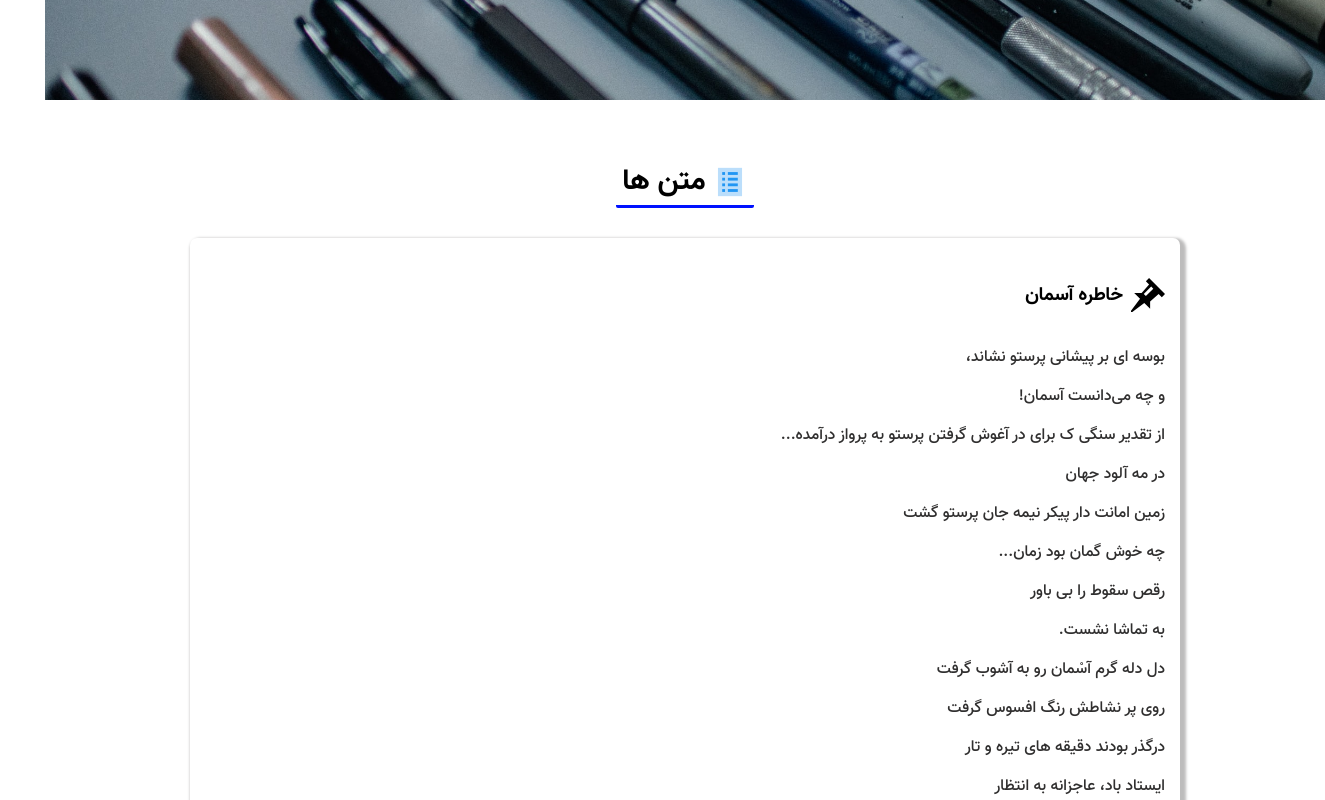
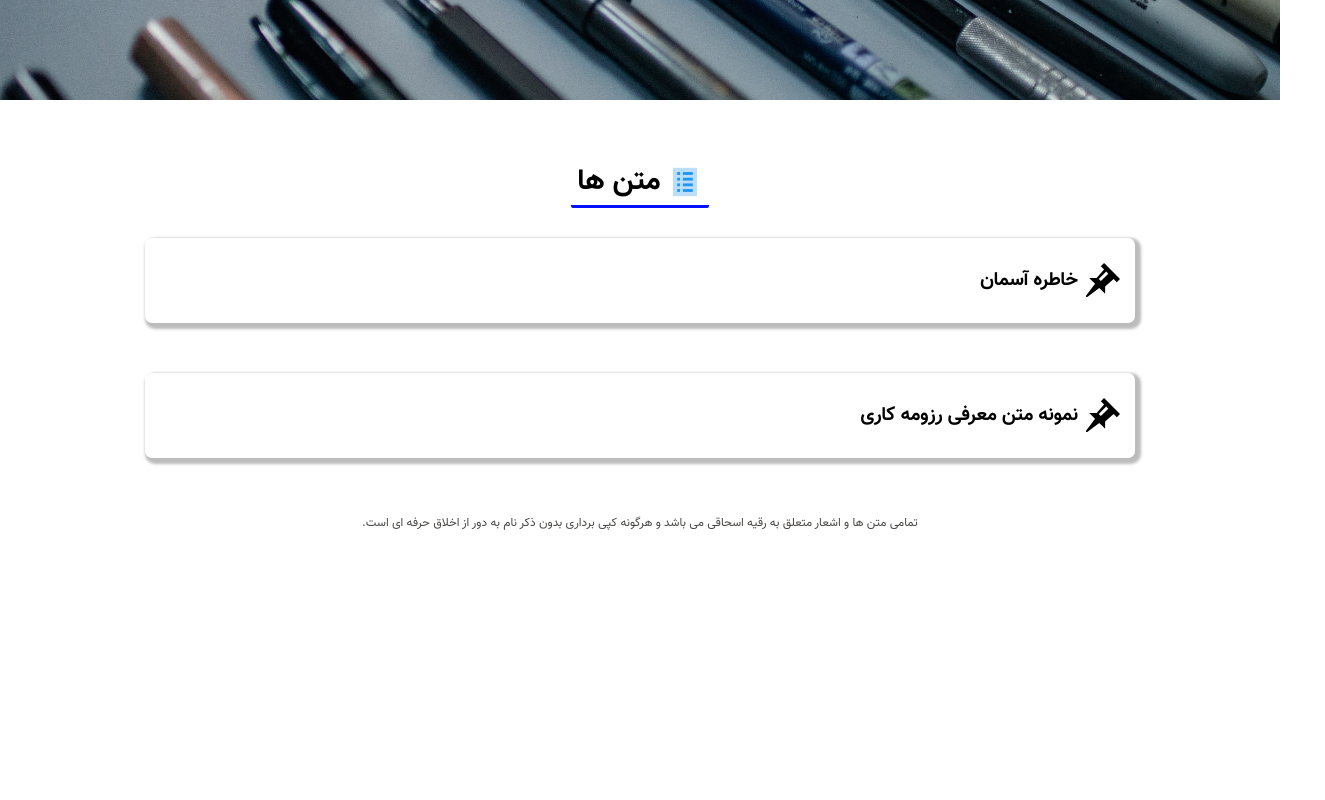
Before and after one commit to Roghayeh-EsHaghi/resume, a React (Create React App) app: page / in a window 1280 px wide. Shown: the part 380-1180 px from the top of the page, 1325 px wide, since content can reach past the window. After the commit the page ends 918 px from the top, so only its background shows below. Built offline with nearby package versions, Linux system fonts and the light colour scheme.

Commit message:
added cv

```diff
--- a/src/assets/styles/App.css
+++ b/src/assets/styles/App.css
@@ -122,7 +122,6 @@ body {
 }
 .stories {
   margin-top: 30px;
-  padding: 0px 45px;
   font-size: 25px;
   display: flex;
   flex-direction: column;
@@ -147,7 +146,7 @@ body {
   width: 75%;
   box-shadow: 3px 3px 3px 3px rgb(189, 188, 188);
   height: fit-content;
-  padding: 15px;
+  padding: 0 15px;
   margin-bottom: 50px;
   font-size: medium;
   border-radius: 7px;
@@ -157,7 +156,9 @@ body {
   justify-content: flex-start;
   align-items: center;
   font-size: larger;
+  cursor: pointer;
 }
+
 .story p {
   line-height: 39px;
   color: rgb(48, 47, 47);
@@ -168,3 +169,9 @@ footer {
   padding: 6px 10px;
   text-align: center;
 }
+.collapsible {
+  transition: all 0.75s linear;
+  transition-delay: 0ms;
+  overflow-y: hidden;
+  margin-bottom: 0px;
+}
--- a/src/assets/styles/index.css
+++ b/src/assets/styles/index.css
@@ -4,6 +4,7 @@ body {
     'Ubuntu', 'Cantarell', 'Fira Sans', 'Droid Sans', 'Helvetica Neue',
     sans-serif;
   -webkit-font-smoothing: antialiased;
+  padding: 0;
   -moz-osx-font-smoothing: grayscale;
 }
 
--- /dev/null
+++ b/src/components/KhaterehAseman.jsx
@@ -0,0 +1,66 @@
+import React, { useState } from "react";
+import { ImPushpin } from "react-icons/im";
+
+export default function KhaterehAseman() {
+  const [state, setState] = useState({
+    isCollapsed: true,
+  });
+  return (
+    <div className="story">
+      <h4
+        onClick={(e) =>
+          setState((prev) => ({
+            ...prev,
+            isCollapsed: !state.isCollapsed,
+          }))
+        }
+      >
+        <ImPushpin style={{ marginLeft: "8px" }} size={34} />
+        خاطره آسمان
+      </h4>
+      <p style={{ maxHeight: state.isCollapsed ? "0px" : "700px" }} className="collapsible">
+        بوسه ای بر پیشانی پرستو نشاند، <br />و چه می‌دانست آسمان! <br />
+        از تقدیر سنگی ک برای در آغوش گرفتن پرستو به پرواز درآمده...
+        <br />
+        در مه آلود جهان
+        <br />
+        زمین امانت دار پیکر نیمه جان پرستو گشت
+        <br />
+        چه خوش گمان بود زمان...
+        <br />
+        رقص سقوط را بی باور
+        <br />
+        به تماشا نشست.
+        <br />
+        دل دله گرم آسْمان رو به آشوب گرفت
+        <br />
+        روی پر نشاطش رنگ افسوس گرفت
+        <br />
+        درگذر بودند دقیقه های تیره و تار
+        <br />
+        ایستاد باد، عاجزانه به انتظار
+        <br />
+        بغض ابری ترکید...
+        <br />
+        گونه هایش لغزید...
+        <br />
+        قطراتی چند از گوشه چشمانش بچکید...
+        <br />
+        رز سرخ که به قلقلک شبنم عادت داشت
+        <br />
+        از خواب پرید ، غرش رعد را شنید
+        <br />
+        رنگ رویش پرید
+        <br />
+        در بیکران دور
+        <br />
+        دمی گرم ، بدرود داد پیکری سرد را...
+        <br />و پرستو در مه آلود زمان رفت ز یاد
+        <br />
+        بار زنده بود
+        <br />
+        آخرین نمایش پروازش در خاطر آسمان.
+      </p>
+    </div>
+  );
+}
--- /dev/null
+++ b/src/components/ResumeAli.jsx
@@ -0,0 +1,33 @@
+import React, {useState} from "react";
+import { ImPushpin } from "react-icons/im";
+
+export default function ResumeAli() {
+  const [state, setState] = useState({
+    isCollapsed: true,
+  });
+  return (
+    <div className="story">
+      <h4 onClick={(e) =>
+        setState((prev) => ({
+          ...prev,
+          isCollapsed: !state.isCollapsed
+        }))
+      }>
+        <ImPushpin style={{ marginLeft: "8px" }} size={34} />
+        نمونه متن معرفی رزومه کاری
+      </h4>
+      <p style={{ maxHeight: state.isCollapsed ? "0px" : "700px" }} className="collapsible">
+        من علیرضا ولی زاده، ساکن مشهد و ۲۲ ساله هستم، از دوره کودکی یادگیری زبان
+        انگلیسی را آغاز کردم و اکنون به آن مسلط هستم. سربازی نرفته ام و مدرک
+        تحصیلی من مقطع کارشناسی از دانشگاه فردوسی مشهد، در رشته مهندسی عمران با
+        معدل ۱۶ است. اما به دلیل علاقه فراوان به برنامه نویسی، بصورت آنلاین با
+        استفاده از ویدیوهای یوتیوب شروع به یادگیری برنامه نویسی کردم. ابتدا سایت
+        ″انگلیش هاب″ را طراحی کرده، و در ادامه در شرکت ابتکار فناوران سهند پویا،
+        در تاریخ ۹۹/۳/۱۱ به صورت تمام وقت و به عنوان برنامه نویس فول استک مشغول
+        به کار شدم. من تسلط و علاقه زیادی به بک اند دارم،همینطور اشتیاق من در
+        تمیز نوشتن کدها است، به همین دلیل همه از کارم راضی هستند. برای شناخت
+        بیشتر و بهتر مهارت های من می توانید به رزومه کاری من مراجعه فرمایید.
+      </p>
+    </div>
+  );
+}
--- a/src/components/homepage.jsx
+++ b/src/components/homepage.jsx
@@ -1,6 +1,8 @@
 import React from "react";
 import { FcViewDetails } from "react-icons/fc";
 import { ImPushpin } from "react-icons/im";
+import ResumeAli from "./ResumeAli";
+import KhaterehAseman from "./KhaterehAseman";
 export default function Homepage(props) {
   return (
     <div className="main">
@@ -14,56 +16,8 @@ export default function Homepage(props) {
           <FcViewDetails style={{ marginLeft: "8px" }} size={34} />
           متن ها
         </h3>{" "}
-        <div className="story">
-          <h4>
-            <ImPushpin style={{ marginLeft: "8px" }} size={34} />
-            خاطره آسمان
-          </h4>
-          <p>
-            بوسه ای بر پیشانی پرستو نشاند، <br />و چه می‌دانست آسمان! <br />
-            از تقدیر سنگی ک برای در آغوش گرفتن پرستو به پرواز درآمده...
-            <br />
-            در مه آلود جهان
-            <br />
-            زمین امانت دار پیکر نیمه جان پرستو گشت
-            <br />
-            چه خوش گمان بود زمان...
-            <br />
-            رقص سقوط را بی باور
-            <br />
-            به تماشا نشست.
-            <br />
-            دل دله گرم آسْمان رو به آشوب گرفت
-            <br />
-            روی پر نشاطش رنگ افسوس گرفت
-            <br />
-            درگذر بودند دقیقه های تیره و تار
-            <br />
-            ایستاد باد، عاجزانه به انتظار
-            <br />
-            بغض ابری ترکید...
-            <br />
-            گونه هایش لغزید...
-            <br />
-            قطراتی چند از گوشه چشمانش بچکید...
-            <br />
-            رز سرخ که به قلقلک شبنم عادت داشت
-            <br />
-            از خواب پرید ، غرش رعد را شنید
-            <br />
-            رنگ رویش پرید
-            <br />
-            در بیکران دور
-            <br />
-            دمی گرم ، بدرود داد پیکری سرد را...
-            <br />و پرستو در مه آلود زمان رفت ز یاد
-            <br />
-            بار زنده بود
-            <br />
-            آخرین نمایش پروازش در خاطر آسمان.
-          </p>
-          <p></p>
-        </div>
+        <KhaterehAseman />
+        <ResumeAli />
       </div>
       <footer>
         تمامی متن ها و اشعار متعلق به رقیه اسحاقی می باشد و هرگونه کپی برداری
--- a/src/index.js
+++ b/src/index.js
@@ -4,8 +4,6 @@ import "./assets/styles/index.css";
 import App from "./App";
 
 ReactDOM.render(
-  <React.StrictMode>
-    <App />
-  </React.StrictMode>,
+    <App />,
   document.getElementById("root")
 );
```
Also changed, not shown: 1 other file (tests, documents, lock files or other folders).
